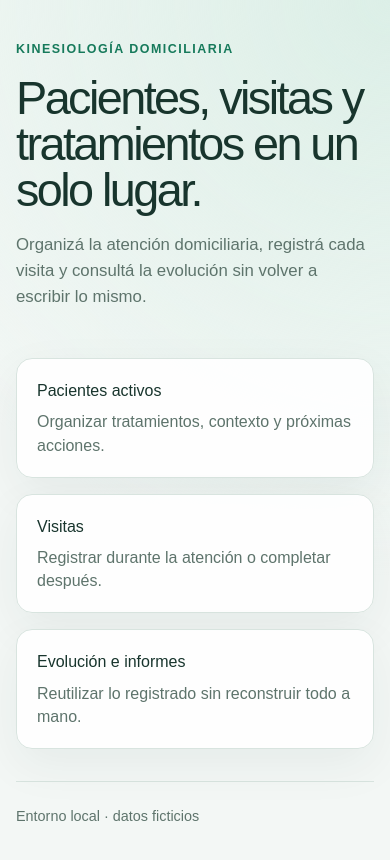
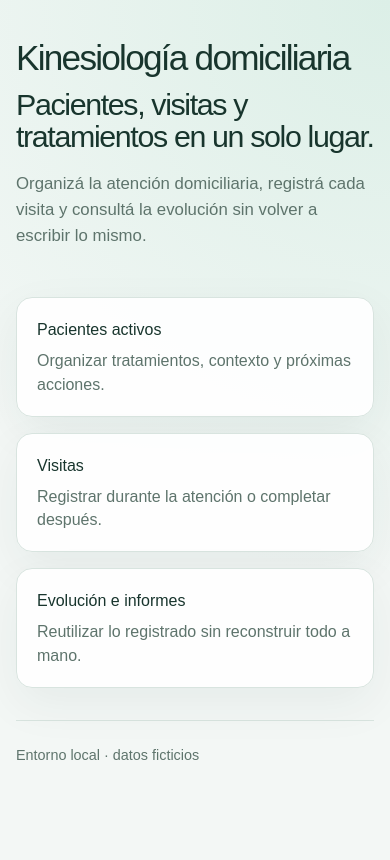
Before and after one commit to RadikeCosa/kinesiologia-clinica, a Next.js app: page / in a window 390 px wide. Shown: the top 860 px of the page. Built offline with nearby package versions, Linux system fonts and the light colour scheme.

Commit message:
refactor: strengthen access page hierarchy

```diff
--- a/src/app/globals.css
+++ b/src/app/globals.css
@@ -12,7 +12,8 @@
 
 @media (max-width: 42rem) {
   .access-landing-shell { width: calc(100% - 2rem); padding-block: 2.25rem 3rem; }
-  .access-intro h1 { font-size: clamp(2.55rem, 12vw, 4rem); line-height: 0.99; }
+  .access-intro h1 { font-size: clamp(2rem, 10vw, 3rem); }
+  .access-title { margin-top: 0.7rem; font-size: clamp(1.65rem, 8vw, 2.4rem); line-height: 1.06; }
   .access-intro .lede { margin-top: 1.15rem; font-size: 1.05rem; line-height: 1.55; }
   .access-actions { display: grid; gap: 0.45rem; margin-top: 1.5rem; }
   .access-actions .access-primary-link { width: 100%; min-height: 3rem; }
@@ -107,6 +108,8 @@ body {
 
 .access-landing-shell { padding-block: clamp(2.5rem, 8vw, 6rem); }
 .access-intro { max-width: 48rem; }
+.access-intro h1 { font-size: clamp(2.2rem, 4.6vw, 3.8rem); line-height: 1; letter-spacing: -0.05em; }
+.access-title { max-width: 40rem; margin: 0.85rem 0 0; font-size: clamp(1.9rem, 4.2vw, 3.8rem); line-height: 1.05; letter-spacing: -0.045em; }
 .access-actions { display: flex; align-items: center; flex-wrap: wrap; gap: 0.9rem; margin-top: 1.8rem; }
 .access-actions .primary-link, .access-actions .diagnostic-link { margin-top: 0; }
 .access-primary-link { min-height: 2.75rem; align-items: center; justify-content: center; padding-inline: 1.35rem; }
--- a/src/app/page.tsx
+++ b/src/app/page.tsx
@@ -22,8 +22,8 @@ export default function Home() {
   return (
     <main className="shell access-landing-shell">
       <section className="intro access-intro" aria-labelledby="page-title">
-        <p className="eyebrow">Kinesiología domiciliaria</p>
-        <h1 id="page-title">Pacientes, visitas y tratamientos en un solo lugar.</h1>
+        <h1 id="page-title">Kinesiología domiciliaria</h1>
+        <p className="access-title">Pacientes, visitas y tratamientos en un solo lugar.</p>
         <p className="lede">
           Organizá la atención domiciliaria, registrá cada visita y consultá la evolución
           sin volver a escribir lo mismo.
```
Also changed, not shown: 2 other files (tests, documents, lock files or other folders).
